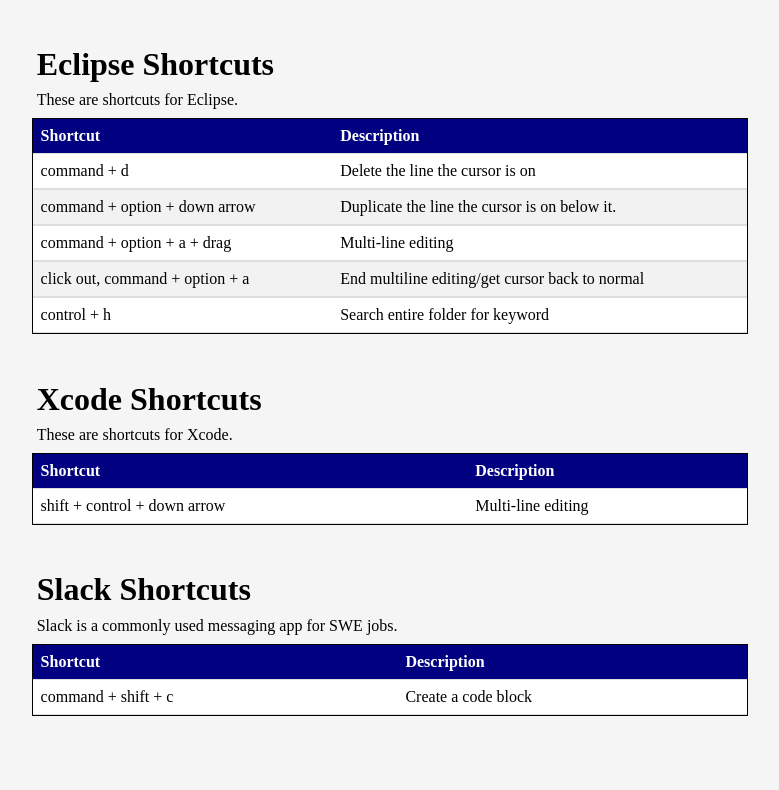
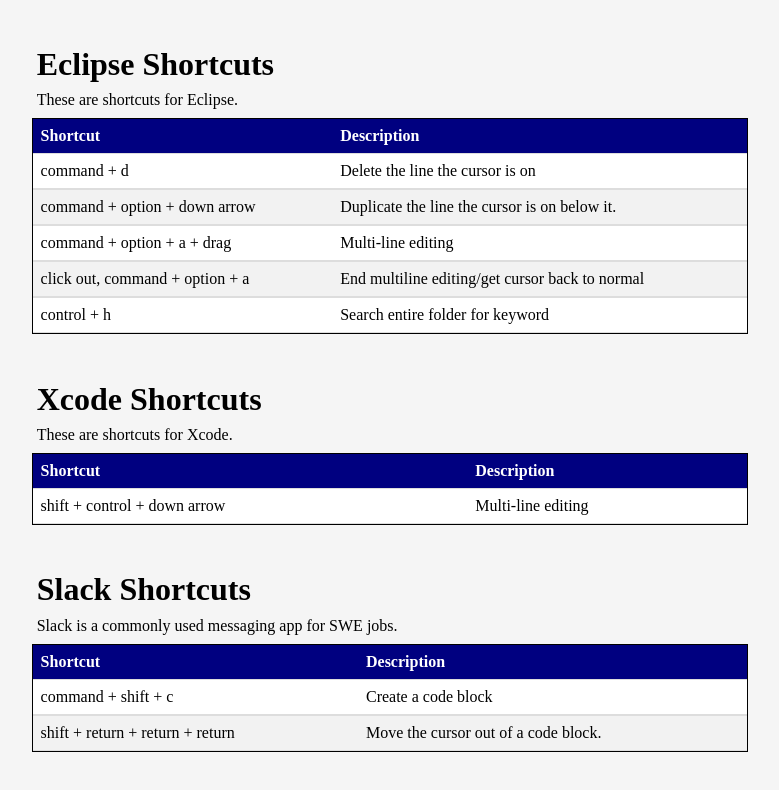
Before and after one commit to MichaelT-178/ForGuy, a Vue app: page /compsci/VSCodeShortcuts in a window 1280 px wide. Shown: the part 1840-2630 px from the top of the page, without its empty margins (250-1029 px from the left). Built offline with nearby package versions, Linux system fonts and the light colour scheme.

Commit message:
Updated Data

```diff
--- a/src/components/MenuBarTwo.vue
+++ b/src/components/MenuBarTwo.vue
@@ -31,6 +31,7 @@ const isMenuOpen = ref(false);
 
 const toggleSearchBar = () => {
   isSearchBarOpen.value = !isSearchBarOpen.value;
+
   if (isSearchBarOpen.value) {
     isMenuOpen.value = false;
   }
@@ -38,6 +39,7 @@ const toggleSearchBar = () => {
 
 const toggleMenu = () => {
   isMenuOpen.value = !isMenuOpen.value;
+
   if (isMenuOpen.value) {
     isSearchBarOpen.value = false;
   }
--- a/src/data/CompSci/VSCodeShortcuts.json
+++ b/src/data/CompSci/VSCodeShortcuts.json
@@ -236,6 +236,11 @@
                 "id": 1,
                 "Shortcut": "command + shift + c",
                 "Action": "Create a code block"
+            },
+            {
+                "id": 2,
+                "Shortcut": "shift + return + return + return",
+                "Action": "Move the cursor out of a code block."
             }
         ]
     }
```
